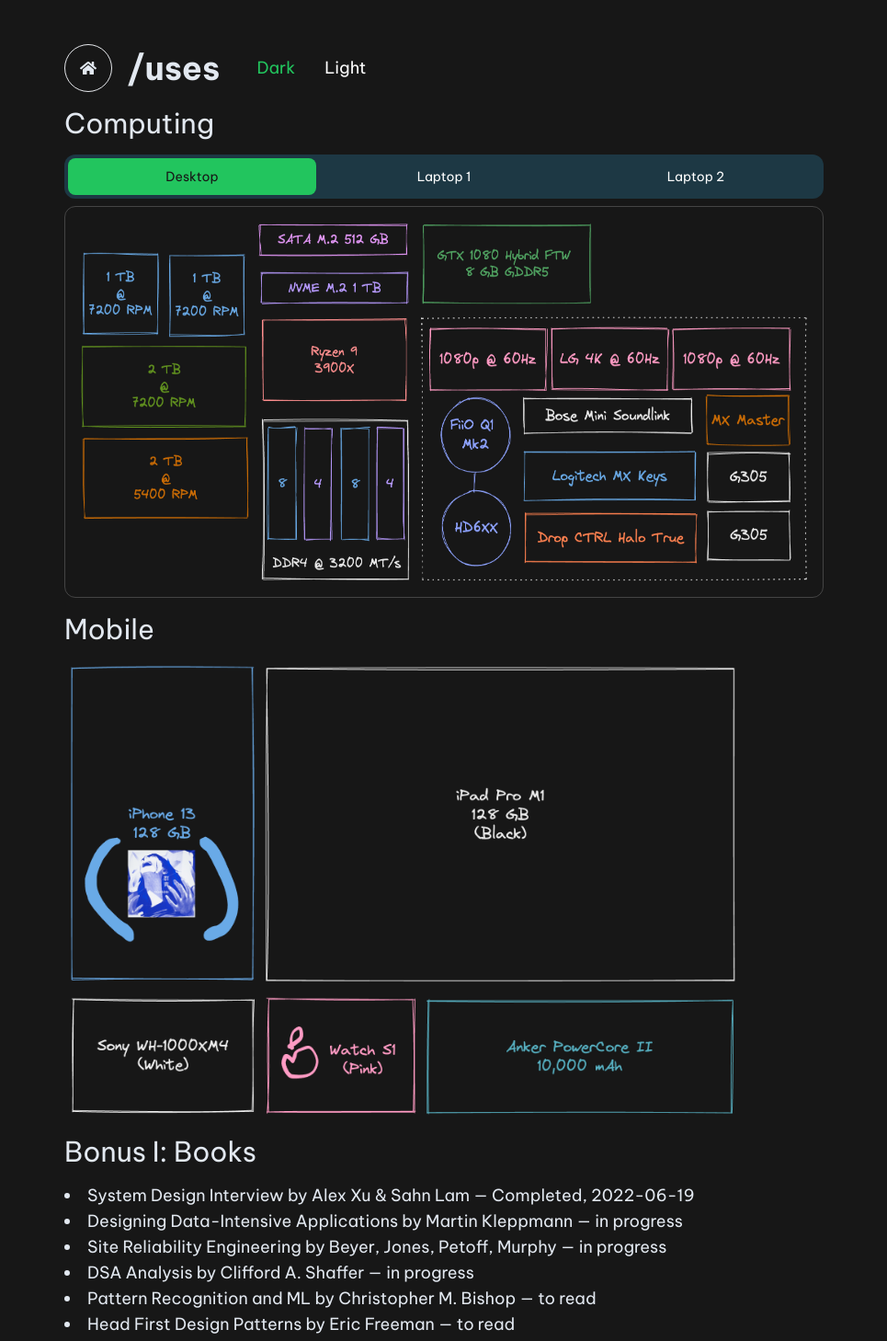
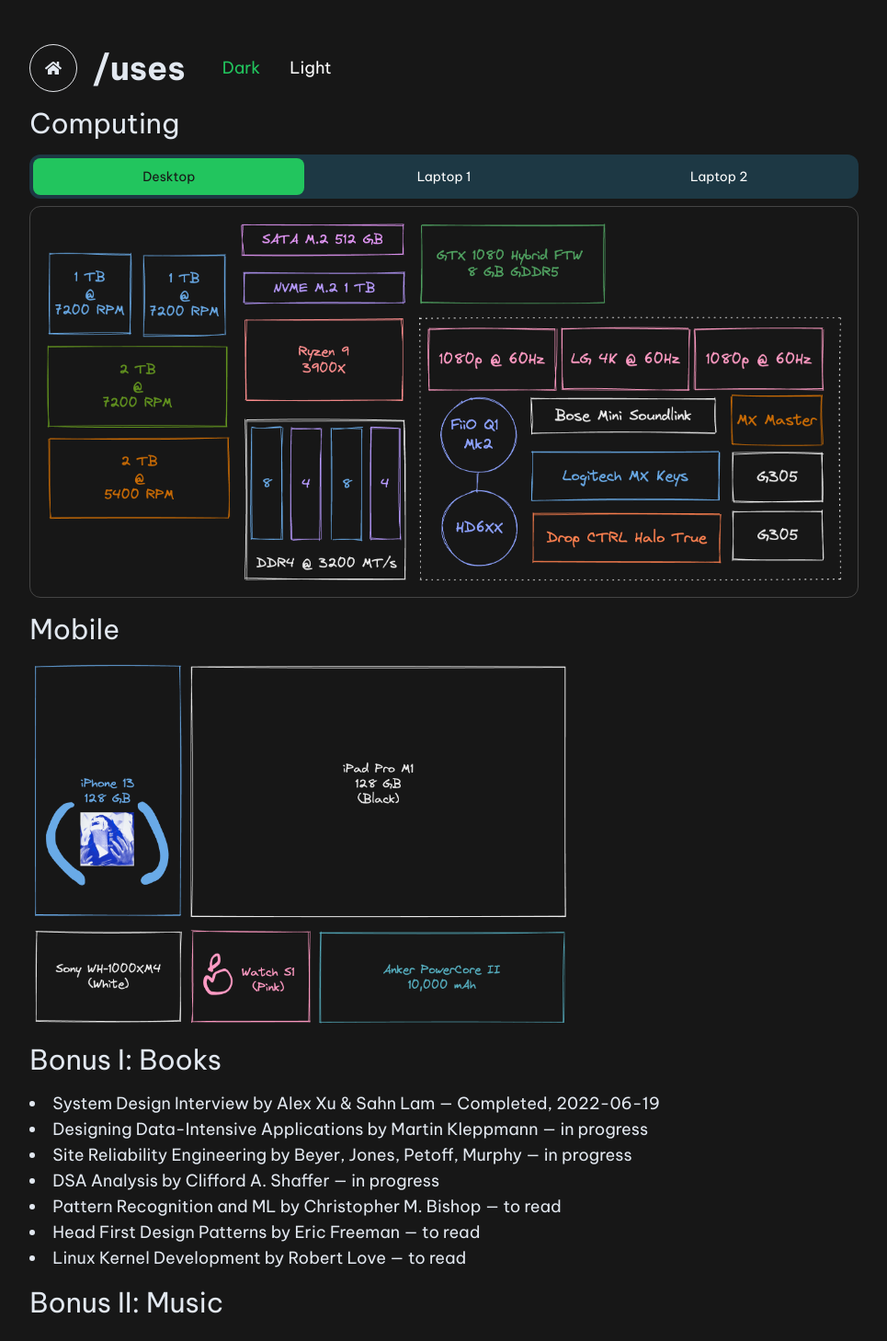
Before and after one commit to zasshuwu/nogamioka, a Next.js app: page /uses in a window 1280 px wide. Shown: the top 1458 px of the page at 92% size, without its empty margins (157-1122 px from the left). Built offline with nearby package versions, Linux system fonts and the light colour scheme; grey boxes are pictures that could not be loaded.

Commit message:
responsive

```diff
--- a/pages/uses.js
+++ b/pages/uses.js
@@ -27,13 +27,13 @@ function HardwareTabs() {
       </Tab.List>
       <Tab.Panels className="mt-2">
         <Tab.Panel className="dark:bg-transparent bg-neutral-900/90 flex justify-center rounded-xl border border-neutral-500/50 p-3 ring-white/10 ring-opacity-60 ring-offset-2 ring-offset-blue-400 focus:outline-none focus:ring-1">
-            <img src="/setup/desk_2022.png" className="max-w-[800px] h-[400px]"></img>
+            <img src="/setup/desk_2022.png" className="md:max-w-screen md:max-h-[400px] max-w-screen"></img>
         </Tab.Panel>
         <Tab.Panel className="dark:bg-transparent bg-neutral-900/90 flex justify-center rounded-xl border border-neutral-500/50 p-3 ring-white/10 ring-opacity-60 ring-offset-2 ring-offset-blue-400 focus:outline-none focus:ring-1">
-          <img src="/setup/macbook.png" className="max-w-[800px] h-[400px]"></img>
+          <img src="/setup/macbook.png" className="md:max-w-screen md:max-h-[400px] max-w-screen"></img>
         </Tab.Panel>
         <Tab.Panel className="dark:bg-transparent bg-neutral-900/90 flex justify-center rounded-xl border border-neutral-500/50 p-3 ring-white/10 ring-opacity-60 ring-offset-2 ring-offset-blue-400 focus:outline-none focus:ring-1">
-          <img src="/setup/dell.png" className="max-w-[800px] h-[400px]"></img>
+          <img src="/setup/dell.png" className="md:max-w-screen md:max-h-[400px] max-w-screen"></img>
         </Tab.Panel>
       </Tab.Panels>
     </Tab.Group>
@@ -44,7 +44,7 @@ export default function Uses({ isOpen, handleClose }) {
   const router = useRouter();
 
   return (
-    <div className="flex flex-col min-h-screen min-w-screen justify-center items-center dark:bg-neutral-900 dark:text-slate-200 transition-all ease-in-out py-12">
+    <div className="flex flex-col min-h-screen min-w-screen justify-center items-center dark:bg-neutral-900 dark:text-slate-200 transition-all ease-in-out py-12 px-4">
       <Head>
         <title>aaanh&apos;s Uses</title>
       </Head>
@@ -62,7 +62,7 @@ export default function Uses({ isOpen, handleClose }) {
         </div>
         <div>
           <h2 className="text-3xl my-4">Mobile</h2>
-          <img src="/setup/mobile.png" className="max-w-[900px] h-[500px] dark:bg-transparent bg-slate-900/90 rounded-md"></img>
+          <img src="/setup/mobile.png" className="md:max-w-screen md:max-h-[400px] max-w-screen dark:bg-transparent bg-slate-900/90 rounded-md"></img>
         </div>
         <div>
           <h2 className="text-3xl my-4">Bonus I: Books</h2>
```
